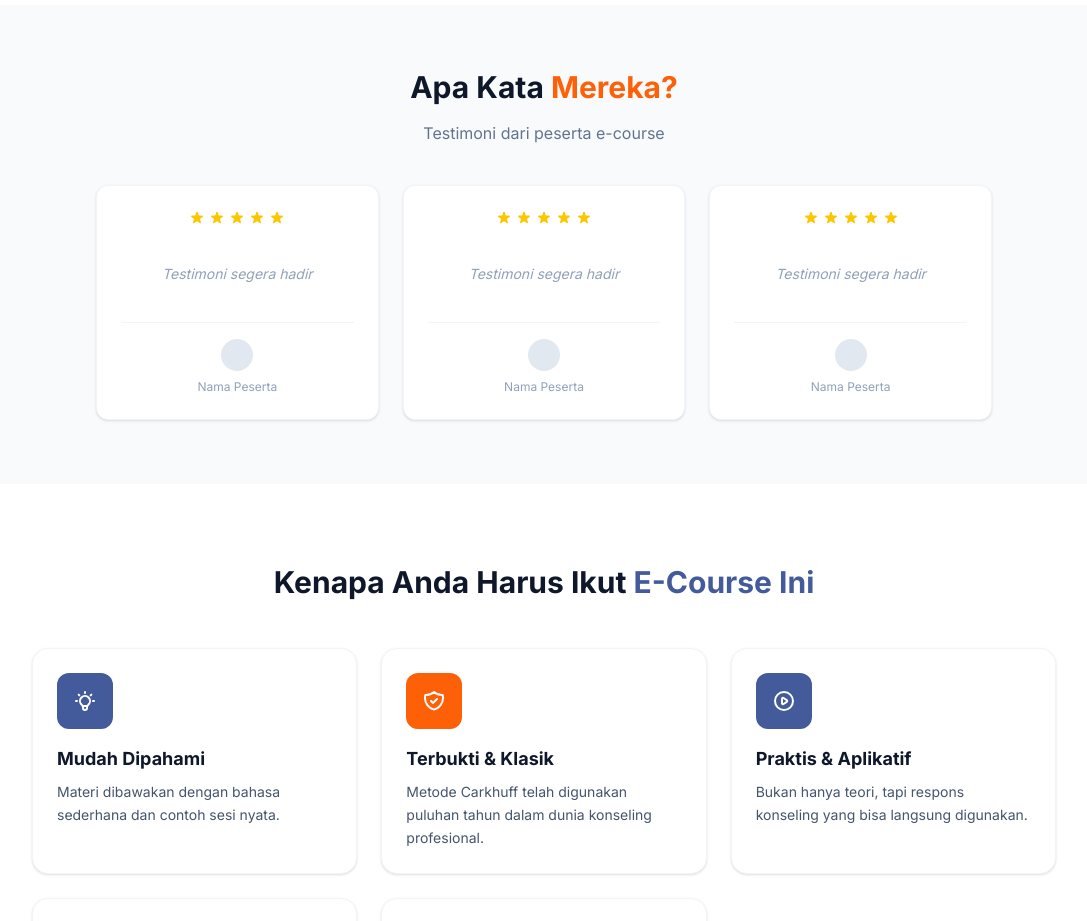
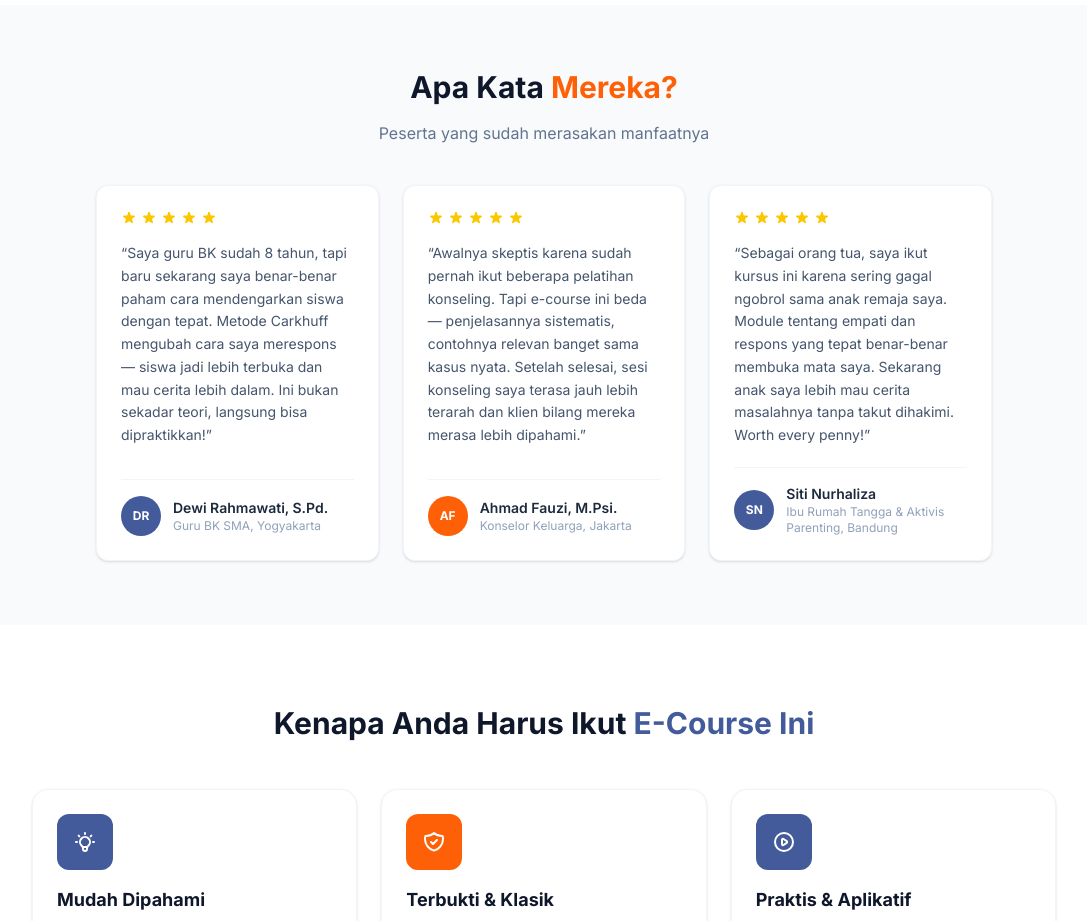
Before and after one commit to websitepraktiqu/marketing, a Next.js app: page /carkhuff-e-course in a window 1280 px wide. Shown: the part 4020-4941 px from the top of the page, without its empty margins (96-1183 px from the left). Built offline with nearby package versions, Linux system fonts and the light colour scheme.

Commit message:
Update Testimoni

```diff
--- a/app/carkhuff-e-course/page.tsx
+++ b/app/carkhuff-e-course/page.tsx
@@ -300,33 +300,58 @@ export default function CarkhuffEcourse() {
                     </div>
                 </section>
 
-                {/* ========== 8. TESTIMONIALS (placeholder) ========== */}
+                {/* ========== 8. TESTIMONIALS ========== */}
                 <section className="py-16 px-6 md:px-12 bg-slate-50">
                     <div className="max-w-4xl mx-auto text-center">
                         <h2 className="text-2xl md:text-3xl font-bold text-slate-900 mb-4">
                             Apa Kata <span className="text-[#fe6007]">Mereka?</span>
                         </h2>
-                        <p className="text-slate-500 mb-10">Testimoni dari peserta e-course</p>
+                        <p className="text-slate-500 mb-10">Peserta yang sudah merasakan manfaatnya</p>
 
                         <div className="grid sm:grid-cols-3 gap-6">
-                            {[1, 2, 3].map((i) => (
+                            {[
+                                {
+                                    quote: "Saya guru BK sudah 8 tahun, tapi baru sekarang saya benar-benar paham cara mendengarkan siswa dengan tepat. Metode Carkhuff mengubah cara saya merespons — siswa jadi lebih terbuka dan mau cerita lebih dalam. Ini bukan sekadar teori, langsung bisa dipraktikkan!",
+                                    name: "Dewi Rahmawati, S.Pd.",
+                                    role: "Guru BK SMA, Yogyakarta",
+                                    initials: "DR",
+                                    color: "bg-[#435b9b]",
+                                },
+                                {
+                                    quote: "Awalnya skeptis karena sudah pernah ikut beberapa pelatihan konseling. Tapi e-course ini beda — penjelasannya sistematis, contohnya relevan banget sama kasus nyata. Setelah selesai, sesi konseling saya terasa jauh lebih terarah dan klien bilang mereka merasa lebih dipahami.",
+                                    name: "Ahmad Fauzi, M.Psi.",
+                                    role: "Konselor Keluarga, Jakarta",
+                                    initials: "AF",
+                                    color: "bg-[#fe6007]",
+                                },
+                                {
+                                    quote: "Sebagai orang tua, saya ikut kursus ini karena sering gagal ngobrol sama anak remaja saya. Module tentang empati dan respons yang tepat benar-benar membuka mata saya. Sekarang anak saya lebih mau cerita masalahnya tanpa takut dihakimi. Worth every penny!",
+                                    name: "Siti Nurhaliza",
+                                    role: "Ibu Rumah Tangga & Aktivis Parenting, Bandung",
+                                    initials: "SN",
+                                    color: "bg-[#435b9b]",
+                                },
+                            ].map((t, i) => (
                                 <div
                                     key={i}
-                                    className="bg-white rounded-xl p-6 border border-slate-100 shadow-sm"
+                                    className="bg-white rounded-xl p-6 border border-slate-100 shadow-sm text-left flex flex-col"
                                 >
-                                    <div className="flex items-center gap-1 mb-4 justify-center">
+                                    <div className="flex items-center gap-1 mb-4">
                                         {[1, 2, 3, 4, 5].map((star) => (
                                             <svg key={star} className="w-4 h-4 text-yellow-400" fill="currentColor" viewBox="0 0 20 20">
                                                 <path d="M9.049 2.927c.3-.921 1.603-.921 1.902 0l1.07 3.292a1 1 0 00.95.69h3.462c.969 0 1.371 1.24.588 1.81l-2.8 2.034a1 1 0 00-.364 1.118l1.07 3.292c.3.921-.755 1.688-1.54 1.118l-2.8-2.034a1 1 0 00-1.175 0l-2.8 2.034c-.784.57-1.838-.197-1.539-1.118l1.07-3.292a1 1 0 00-.364-1.118L2.98 8.72c-.783-.57-.38-1.81.588-1.81h3.461a1 1 0 00.951-.69l1.07-3.292z" />
                                             </svg>
                                         ))}
                                     </div>
-                                    <div className="h-16 flex items-center justify-center">
-                                        <p className="text-slate-400 text-sm italic">Testimoni segera hadir</p>
-                                    </div>
-                                    <div className="mt-4 pt-4 border-t border-slate-100">
-                                        <div className="w-8 h-8 rounded-full bg-slate-200 mx-auto mb-2"></div>
-                                        <p className="text-slate-400 text-xs">Nama Peserta</p>
+                                    <p className="text-slate-600 text-sm leading-relaxed flex-1">&ldquo;{t.quote}&rdquo;</p>
+                                    <div className="mt-5 pt-4 border-t border-slate-100 flex items-center gap-3">
+                                        <div className={`w-10 h-10 rounded-full ${t.color} flex items-center justify-center flex-shrink-0`}>
+                                            <span className="text-white text-xs font-bold">{t.initials}</span>
+                                        </div>
+                                        <div>
+                                            <p className="text-slate-800 text-sm font-semibold">{t.name}</p>
+                                            <p className="text-slate-400 text-xs">{t.role}</p>
+                                        </div>
                                     </div>
                                 </div>
                             ))}
```
